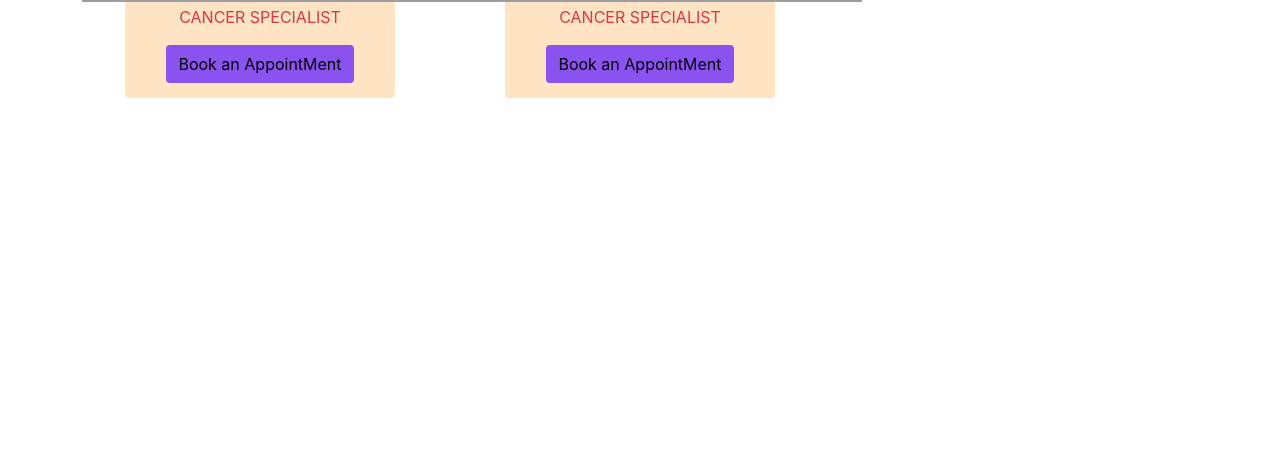
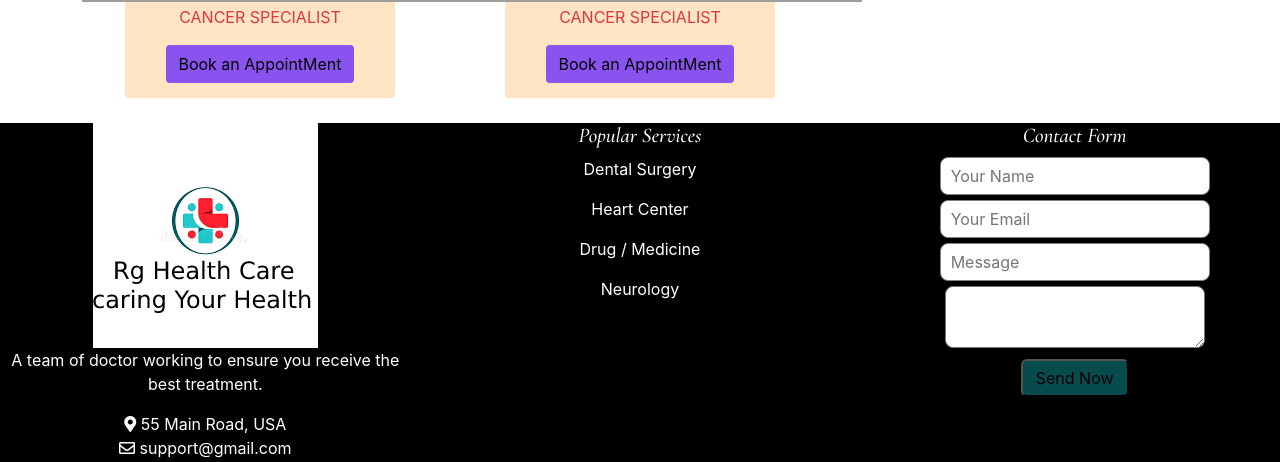
Before and after one commit to Salemah/Medical-Agency, a React (Create React App) app: page / in a window 1280 px wide. Shown: the part 2695-3157 px from the top of the page. Before the commit the page ends 2818 px from the top, so only its background shows below. Built offline with nearby package versions, Linux system fonts and the light colour scheme; no server answers; grey boxes are pictures that could not be loaded.

Commit message:
footer added

```diff
--- a/src/App.js
+++ b/src/App.js
@@ -11,6 +11,7 @@ import AuthProvider from './Context/AuthProvider';
 import Servicedetails from './Pages/Home/Servicedetails/Servicedetails';
 import Privateroute from './Pages/Login/PrivateRoute/Privateroute';
 import Doctorapoinemnt from './Pages/Home/Doctorappointment/Doctorapoinemnt';
+import Footer from './Shared/Footer/Footer';
 
 function App() {
   return (
@@ -44,6 +45,7 @@ function App() {
          <Notfound></Notfound>
         </Route>
       </Switch>
+      <Footer></Footer>
       </BrowserRouter>
      </AuthProvider>
 
--- /dev/null
+++ b/src/Shared/Footer/Footer.css
@@ -0,0 +1,27 @@
+
+.footer-background{
+    background-color: black;
+    color: white;
+}
+.footer input {
+
+    padding: 6px 10px;
+    margin-bottom: 5px;
+    border-radius: 8px;
+    border: 1px solid gray;
+}
+.footer textarea{
+    padding: 6px 19px;
+    margin-bottom: 5px;
+    border-radius: 8px;
+}
+#send-button{
+    background-color:rgba(15, 127, 129, 0.596);
+    padding: 5px 13px;
+    border-radius: 6px;
+}
+#send-button:hover{
+    background-color:cadetblue;
+    color: cornsilk;
+
+}
--- a/src/Shared/Footer/Footer.js
+++ b/src/Shared/Footer/Footer.js
@@ -1,9 +1,36 @@
 import React from 'react';
+import logo from '../../images/logo.png';
+import './Footer.css';
 
 const Footer = () => {
     return (
-        <div>
+        <div class="row footer-background" >
+            <div class="col-12 col-md-4 col-lg-4 footer">
+                <img src={logo} alt="" />
+                <p>A team of doctor working to ensure you receive the best treatment.</p>
+                <span> <i class="fas fa-map-marker-alt"></i> 55 Main Road, USA</span><br />
+                <span> <i class="far fa-envelope"></i> support@gmail.com</span><br />
+                <span><i class="fas fa-phone-alt"></i> +012 (345) 678 99</span><br />
 
+
+            </div>
+            <div class="col-12 col-md-4 col-lg-4">
+                <h3>Popular Services</h3>
+                <p>Dental Surgery</p>
+                <p>Heart Center</p>
+                <p>Drug / Medicine</p>
+                <p>Neurology</p>
+
+            </div>
+            <div class="col-12 col-md-4 col-lg-4 footer">
+                <h3>Contact Form</h3>
+                <input type="text" placeholder="Your Name" /><br />
+                <input type="email" placeholder='Your Email' /><br />
+                <input type="message" placeholder='Message' /><br />
+                <textarea name="message" ></textarea><br />
+                <button id='send-button' >Send Now</button>
+
+            </div>
         </div>
     );
 };
```
